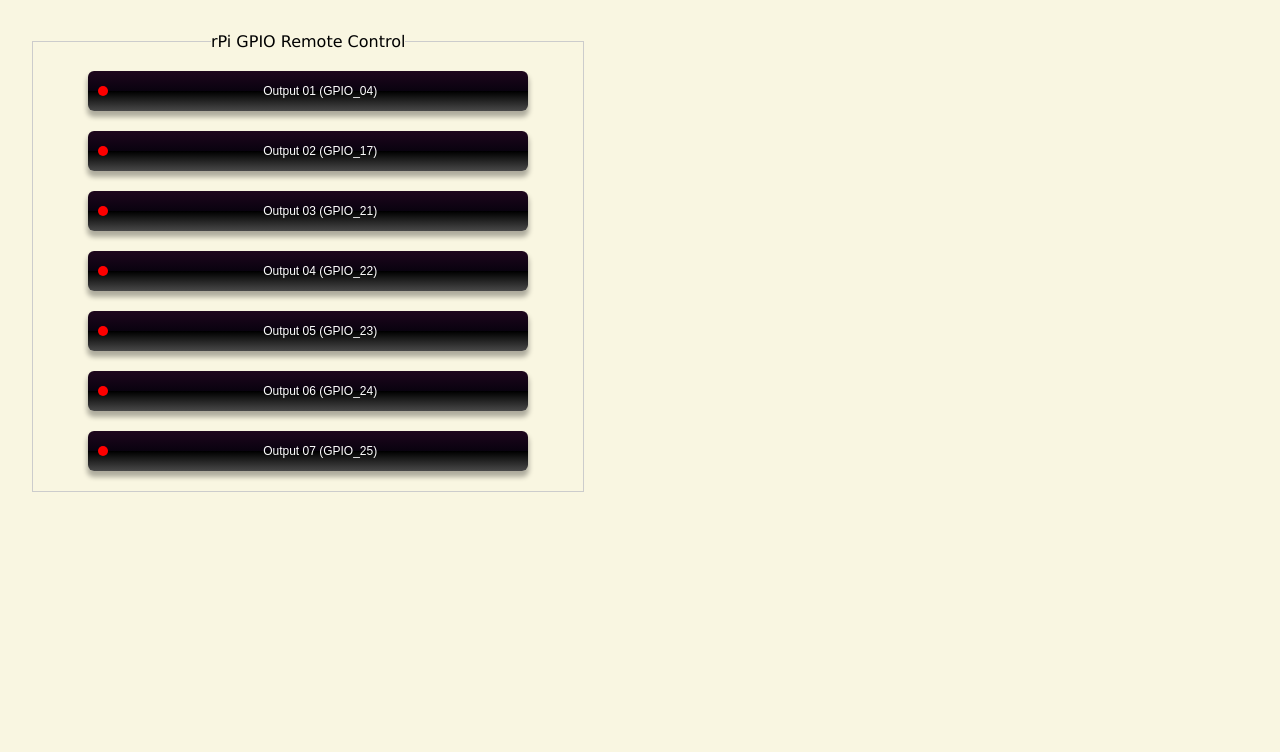
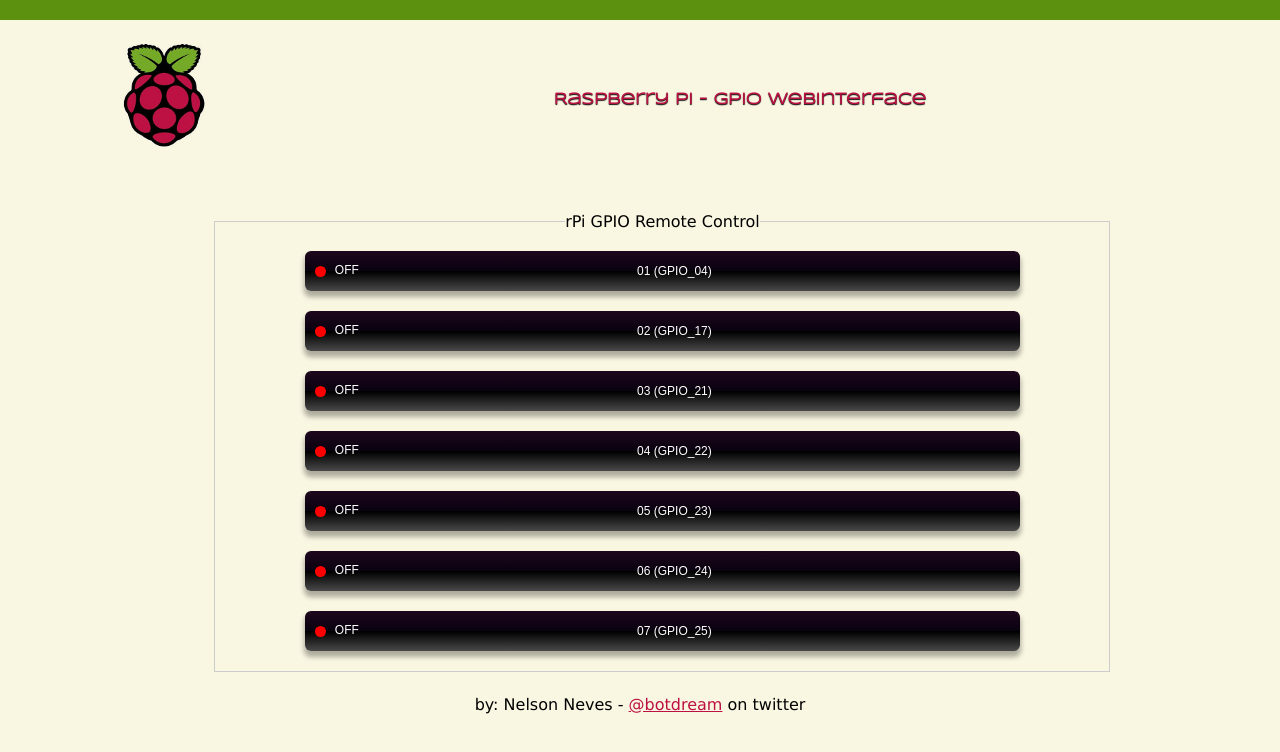
Before and after one commit to nneves/Raspberrypi_GPIO, a website: page public/index.html in a window 1280 px wide. Drawn offline with nearby package versions, Linux system fonts and the light colour scheme; no server answers.

Commit message:
Update UI interface with Jorge Encarnação new demo.

```diff
--- a/public/index.html
+++ b/public/index.html
@@ -8,10 +8,14 @@
 <!--   <link rel='stylesheet' media='screen and (max-width: 700px)' href='stylesheets/small.css' /> -->
   <link href="stylesheets/small.css" rel="stylesheet" type="text/css">
   <meta name="viewport" content="width=device-width, initial-scale=1.0, maximum-scale=1.0, user-scalable=no"/>
+  <link href='http://fonts.googleapis.com/css?family=Syncopate' rel='stylesheet' type='text/css'>
   <style type="text/css">
   </style>
 </head>
 <body>
+  <header>
+    <div class="wrapper"><img class="logo" src="images/raspberry.png"><h1>Raspberry Pi - GPIO WebInterface</h1>   </div>
+  </header>
   <section>
      <div id="block01" class="block01">
       <form action="" id="toggles" class="toggles">
@@ -27,6 +31,9 @@
         </fieldset>
       </form>
     </div>
+    <footer>
+      <p class="credits">by: Nelson Neves - <a target="_blank" href="http://twitter.com/botdream">@botdream</a> on twitter</p>
+    </footer>
   </section>
 
   <script src="/socket.io/socket.io.js"></script>
--- a/public/stylesheets/small.css
+++ b/public/stylesheets/small.css
@@ -2,10 +2,25 @@
 
 @media screen and (max-width: 1281px){
 	section{width:100%;}
-	#block01{ width: 100%; padding: 0;}
+	#block01{ width: 70%; padding: 0;}
 	button{font-size: 0.75em; width: 80%; height: 40px;}
 	.output{display: none;}
+	h1{font-size: 1.0em;}
 }
-@media screen and (min-width: 800px){
-	.output{display: inline;}
+@media screen and (max-width: 599px){
+	section{width:100%;}
+	#block01{ width: 100%; padding: 0;}
+	body{background-color: #000;}
+ 	header{border-top: none;}
+ 	h1{background: none; font-size: 0.9em; line-height: 1; height: auto; margin-bottom: 15px;}
+ 	section,.block01,.toggles,fieldset, button{width: 100%;	-webkit-box-sizing: border-box; -moz-box-sizing: border-box; box-sizing: border-box;}
+ 	fieldset{border: none; margin:0;}
+ 	legend{display: none;}
+ 	button{padding-left: 0; height: 44px; margin: 1px 0; background: none; -webkit-box-shadow:  0px 2px 1px 1px rgba(189, 16, 67, 0.5);
+ 			box-shadow:  0px 2px 1px 1px rgba(189, 16, 67, 0.2); -webkit-border-radius: 6px; border-radius: 15px; font-size: 1em; text-align: right; padding-right: 20px;  }
+    button:active{ -webkit-box-shadow:  0px 2px 1px 1px rgba(189, 16, 67, 0.5);	box-shadow:  0px 2px 1px 1px rgba(189, 16, 67, 0.2);}
+    .logo{display: none;/*temporary solution*/}
+    button:after{ height:15px; width:15px; margin-top: -7px;}
+    footer{margin: 15px 0;}
+    .credits{color:#FFF; font-size: 0.85em}
 }
--- a/public/stylesheets/style.css
+++ b/public/stylesheets/style.css
@@ -3,26 +3,48 @@
       font-family: verdana;
       font-size: 100%;
     }
-    section{
+    header{
+      border-top: 20px solid #5c9110;
+      overflow: hidden;
+    }
+    section, .wrapper, footer{
       width: 90%;
       margin: 0 auto;
     }
+    .logo{
+      float: left;
+    }
+    h1{
+      font-family: 'Syncopate', 'Tahoma', sans-serif;
+      font-size: 2.5em;
+      font-weight: bold;
+      color: #bd1143;
+      text-shadow: 0px 1px 1px #080808;
+      filter: dropshadow(color=#080808, offx=0, offy=2);
+      margin-top: 20px;
+      text-align: center;
+      height: 150px;
+      line-height: 120px;
+/*      background-image: url(../images/raspberry.png);
+      background-repeat: no-repeat;
+      background-position: 10% 0;    */
+    }
     #block01{
       margin: 0 auto;
-      width: 50%;
+      width: 35%;
       text-align: center;
       padding: 20px 4.255319149%;
-      overflow: hidden;
     }
     .toggles{
       width: 100%;
-      overflow: hidden;
     }
-    .toggles fieldset{
-      width: 43%;
-      float: left;
+    fieldset{
+      width: 100%;
       border: 1px solid #ccc;
       margin: 2.5%;
+      -webkit-box-sizing: border-box; /* Safari/Chrome, other WebKit */
+      -moz-box-sizing: border-box;    /* Firefox, other Gecko */
+      box-sizing: border-box;         /* Opera/IE 8+ */
     }
     button{
       margin: 20px auto;
@@ -44,18 +66,30 @@
       box-shadow:  0px 5px 5px 1px rgba(0, 0, 0, 0.3);
       position: relative;
       display: block;
+      cursor: pointer;
+      width: 80%;
+    }
+    button:before{
+      content: 'OFF';
+      position: absolute;
+      top: 50%;
+      left: 30px;
+      margin-top: -8px;
+    }
+    button.on:before{
+      content: 'ON';
     }
     button:after{
       content:'';
-      height: 10px;
-      width: 10px;
+      height: 11px;
+      width: 11px;
       background-color: green;
       display: block;
       position: absolute;
       top: 50%;
       left: 10px;
       -webkit-border-radius: 6px;
-      border-radius: 6px;
+      border-radius: 8px;
       margin-top: -5px;
     }
     button.off:after{
@@ -66,8 +100,11 @@
         box-shadow: inset 0px 1px 1px 1px rgba(0, 0, 0, 0.3);
     }
     button:active:after{
-      background-color: #5e0202;
-    }
-    button.on:active:after{
       background-color: #073804;
     }
+    footer a{
+      color: #bd1043;
+    }
+    .credits{
+      text-align: center;
+    }
```
Also changed, not shown: public/images/raspberry.png (added). Lines whose indentation alone changed are shown as unchanged.
